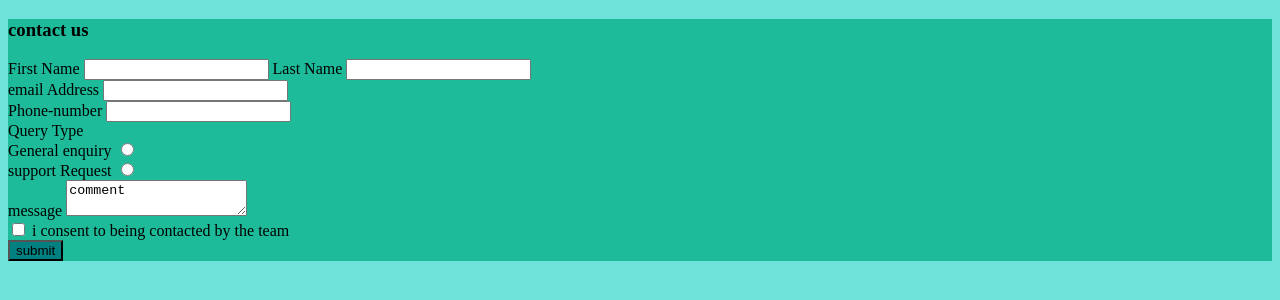
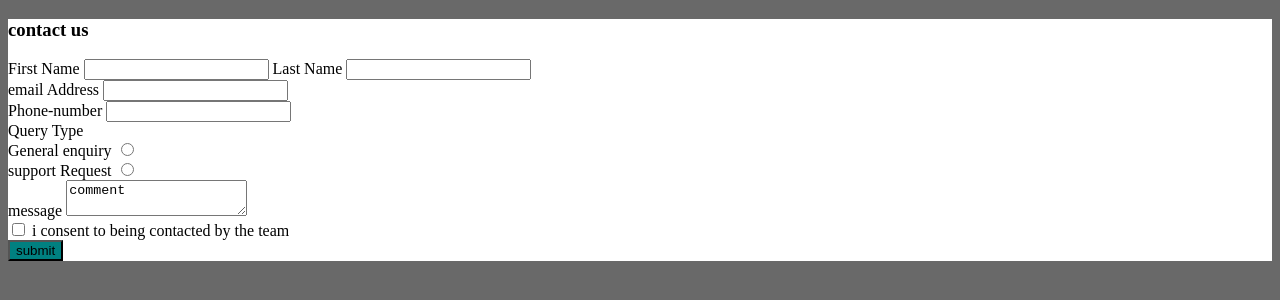
Before and after one commit to FIRE-CHROME/Div-lesson, a plain HTML site: page index.html in a window 1280 px wide. Drawn offline with Linux system fonts and the light colour scheme.

Commit message:
first commit

```diff
--- a/index.html
+++ b/index.html
@@ -5,8 +5,8 @@
     <meta name="viewport" content="width=device-width, initial-scale=1.0">
     <title>contact form</title>
 </head>
-<body style="background-color: rgba(11, 207, 191, 0.589);">
-    <main style="background-color: rgb(29, 187, 153);">
+<body style="background-color: rgba(0, 0, 0, 0.589);">
+    <main style="background-color: rgb(255, 255, 255);">
         <h3> contact us</h3>
   <div class="name">
      <label for="FirstName"> First Name</label>
```
